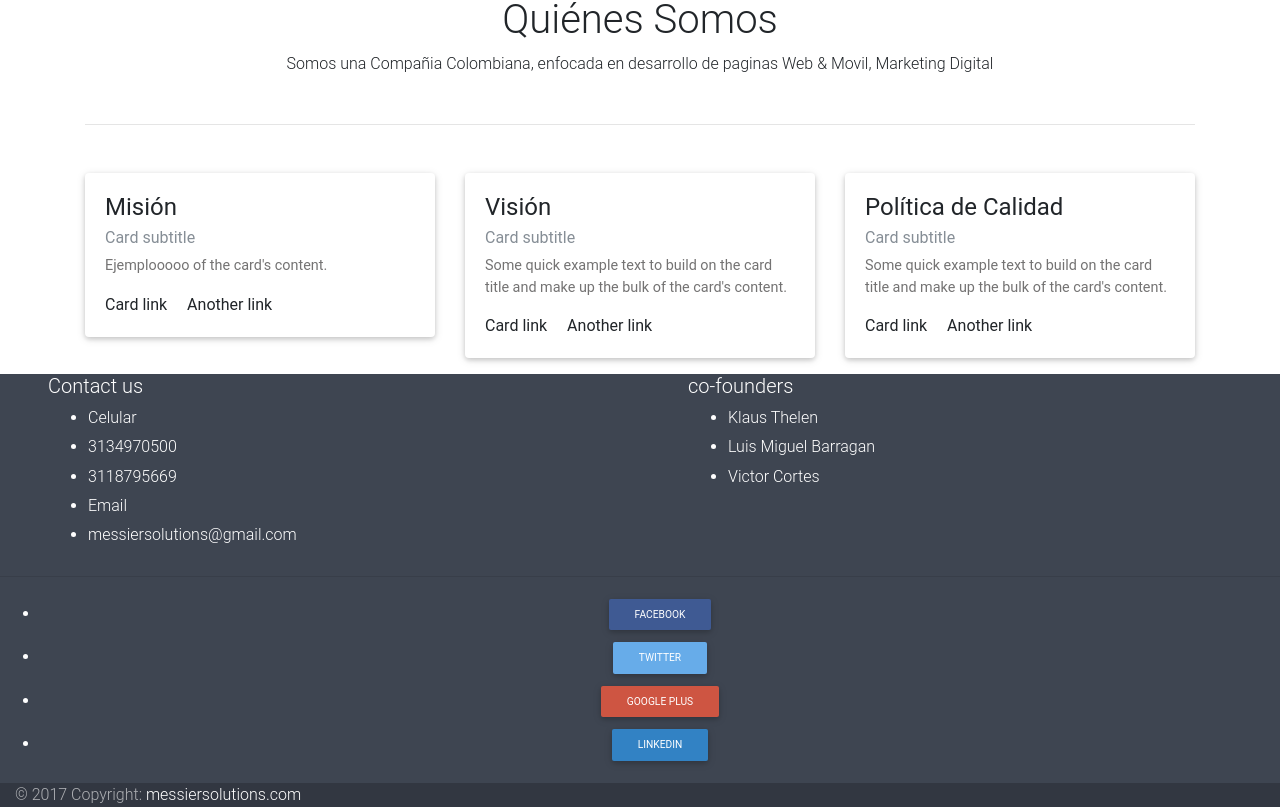
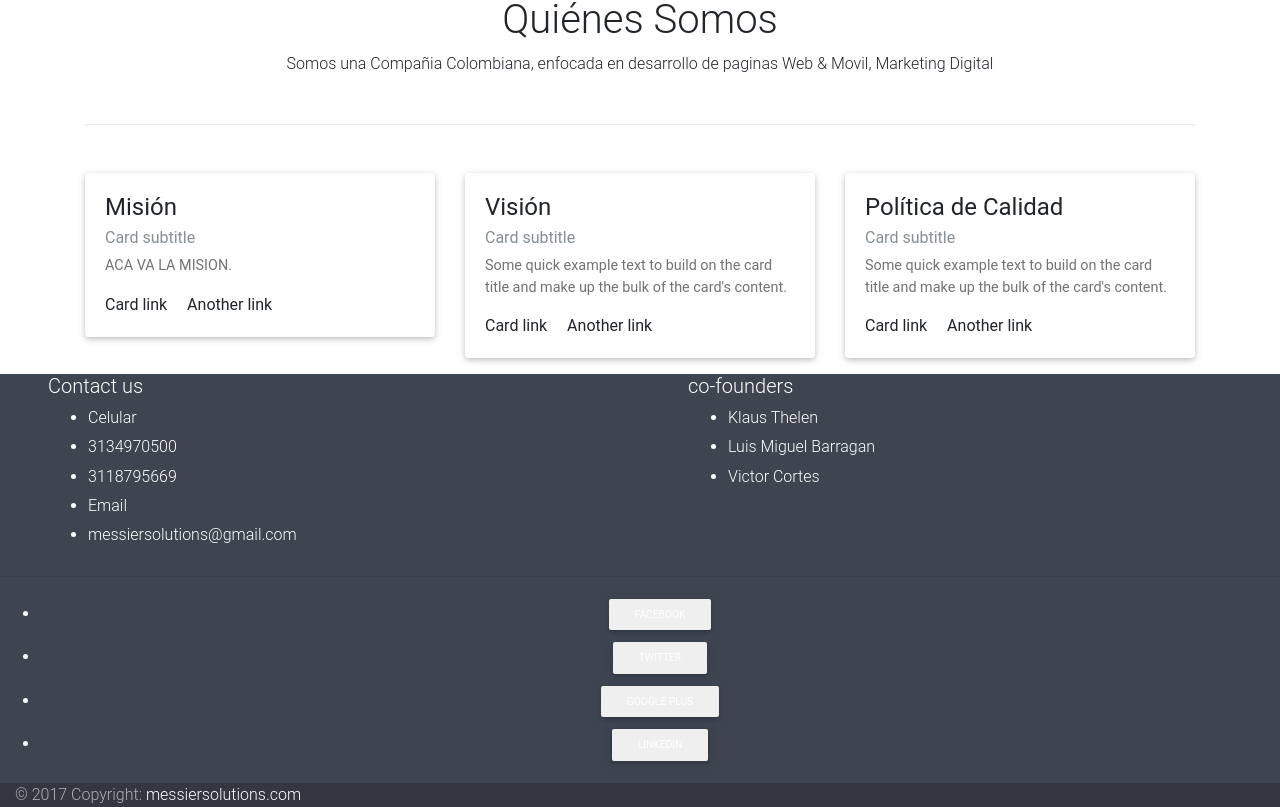
Before and after one commit to LuisMiguel7030/messier, a React (Create React App) app: page / in a window 1280 px wide. Shown: the part 902-1709 px from the top of the page. Built offline with nearby package versions, Linux system fonts and the light colour scheme.

Commit message:
Se quitaron variables sin uso

```diff
--- a/src/components/contentpages/CardMVP.js
+++ b/src/components/contentpages/CardMVP.js
@@ -10,7 +10,7 @@ const CardMVP = () => (
         <div className="card-body">
           <h4 className="card-title">Misión</h4>
           <h6 className="card-subtitle mb-2 text-muted">Card subtitle</h6>
-          <p className="card-text">Ejemplooooo of the card's content.</p>
+          <p className="card-text">ACA VA LA MISION.</p>
           <a className="card-link">Card link</a>
           <a className="card-link">Another link</a>
         </div>
--- a/src/components/contentpages/Footer.js
+++ b/src/components/contentpages/Footer.js
@@ -1,5 +1,4 @@
 import React from 'react';
-import buttoncolors from '../global/css/SocialButtons.css'
 
 
 const Footer = () => (
@@ -45,7 +44,7 @@ const Footer = () => (
 
       <div className="footer-copyright">
           <div className="container-fluid">
-              © 2017 Copyright: <a href="#"> messiersolutions.com </a>
+              © 2017 Copyright: <a href=""> messiersolutions.com </a>
 
           </div>
       </div>
--- a/src/components/contentpages/ParallaxCP.js
+++ b/src/components/contentpages/ParallaxCP.js
@@ -1,5 +1,4 @@
 import React from 'react';
-import parallax from '../global/css/parallax.css'
 
 var divStyle = {
   backgroundImage: 'url(' + require('../images/pres2opt.jpg') + ')',
```
